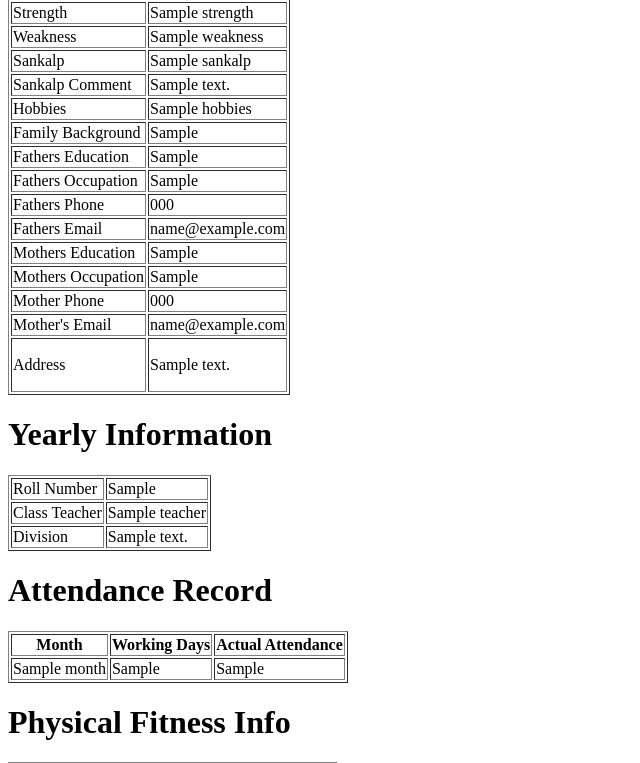
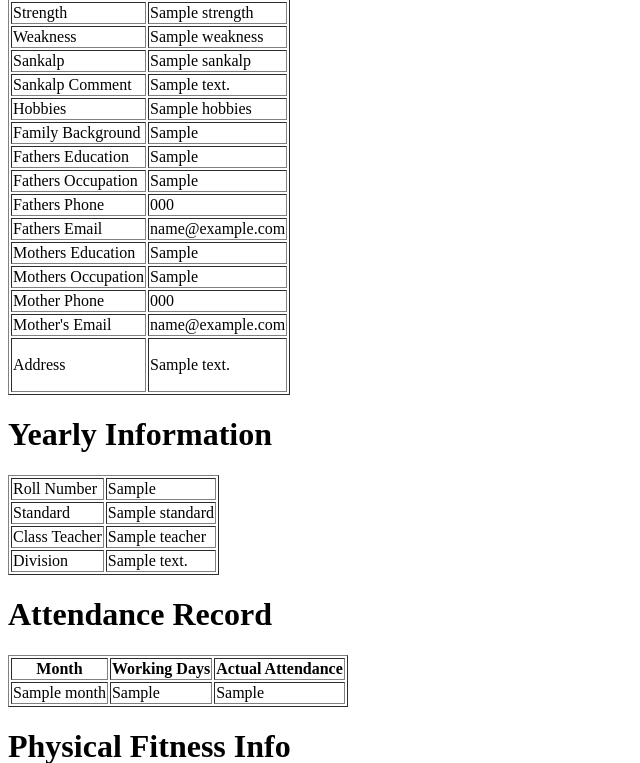
Before and after one commit to Morganhrdd/sms, a Django app: template templates/students/DisplayReport.html in a window 1280 px wide. Shown: the part 501-1264 px from the top of the page, without its empty margins (0-640 px from the left). Run offline with Django 3.2, Linux system fonts and the light colour scheme; the template is opened without the code that fills it: most values are stand-ins (such as "Sample title", 1, 10 or a date in 2020).

Commit message:
Added standard in the displaying report. Handled divde by zero.

```diff
--- a/students/views.py
+++ b/students/views.py
@@ -220,8 +220,9 @@ class generate_report(object):
                 for y in data[k]['strings']:
                     retval[y] += getattr(x,y)
             for x in data[k]['nos']:
-                retval[x] /= len(t)
-                retval[x] = round(retval[x])
+                if len(t):
+                    retval[x] /= len(t)
+                    retval[x] = round(retval[x])
             self.data[k] = [retval]
 # HTML Report:
 def report(request):
--- a/templates/students/DisplayReport.html
+++ b/templates/students/DisplayReport.html
@@ -135,6 +135,10 @@
         <tr>
             <td>Roll Number</td>
             <td>{{yearly_info.RollNo}}</td>
+        </tr>
+        <tr>
+            <td>Standard</td>
+            <td>{{yearly_info.Standard}}</td>
         </tr>
         <tr>
             <td>Class Teacher</td>
--- a/templates/students/student_summary.htm
+++ b/templates/students/student_summary.htm
@@ -5,7 +5,6 @@
 <head>
 	<meta http-equiv="Content-Type" content="text/html; charset=utf-8">
 	<title>Student Summary</title>
-	<!-- Date: 2008-10-12 -->
 </head>
 <body>
     <a href="/">Home</a>
```
